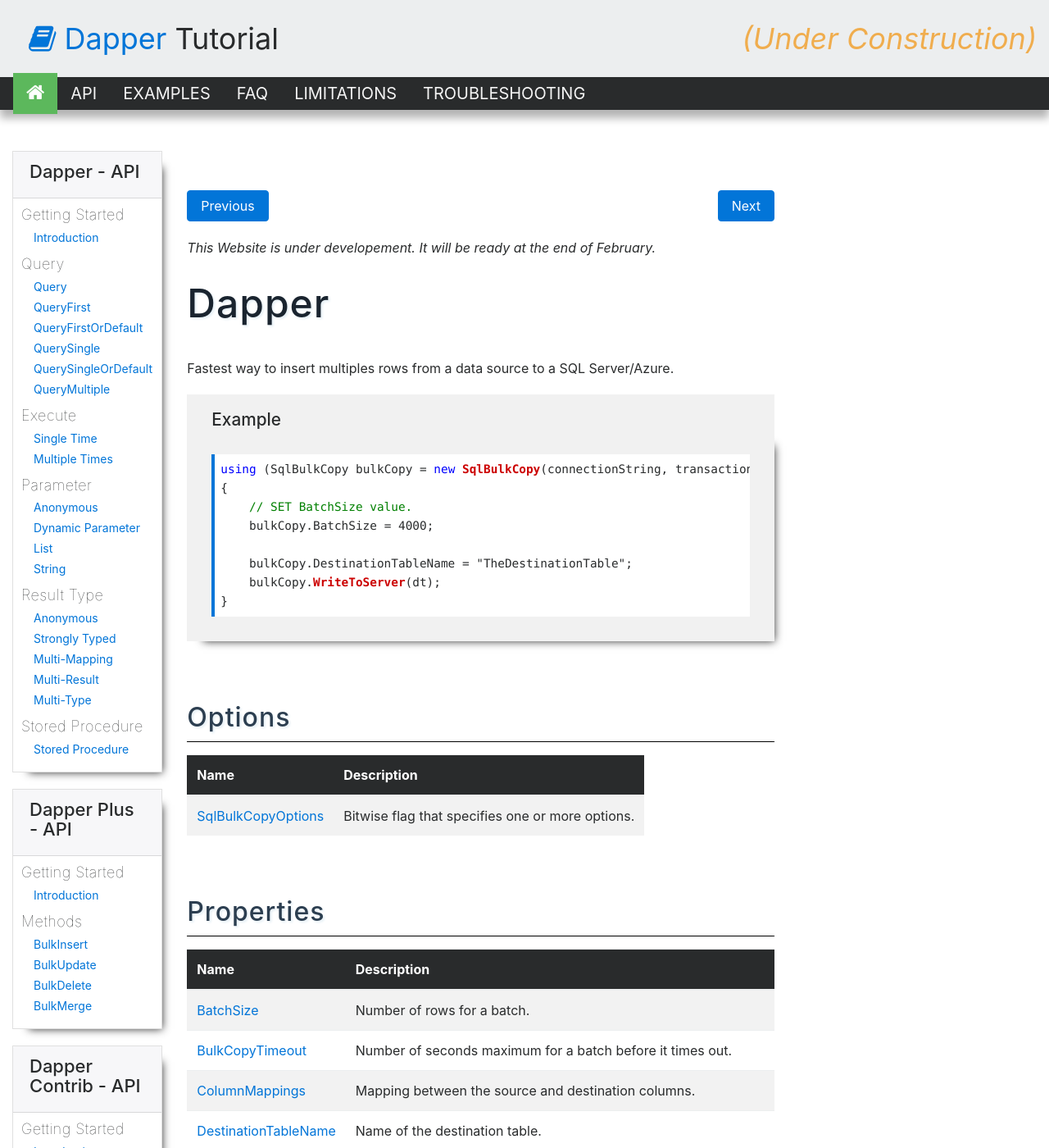
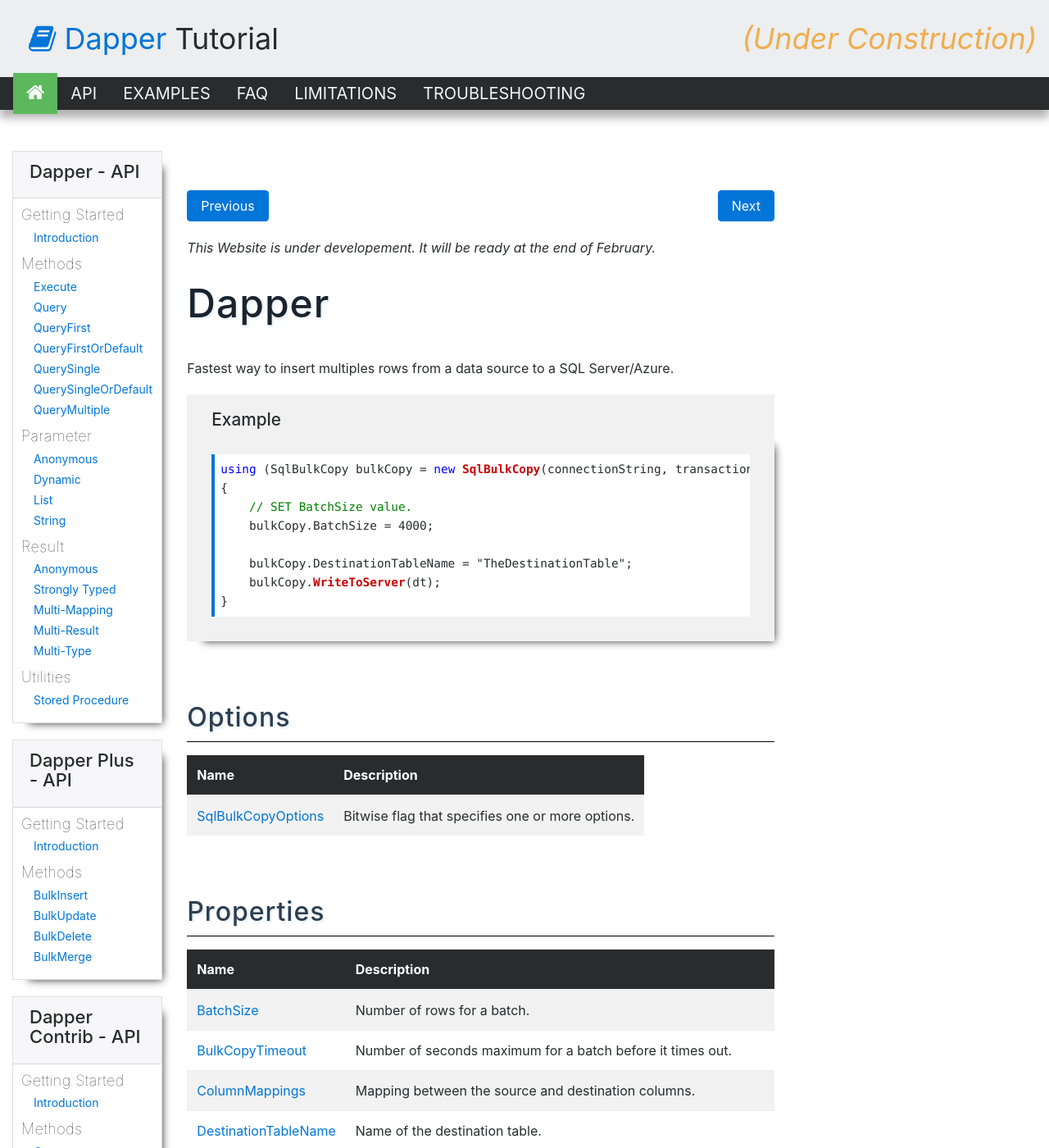
Before and after one commit to thiagopbarnabe/dapper-tutorial, a Jekyll site: the page built from docs/pages/api/dapper.md, in a window 1280 px wide and 1400 px high. Shown: the whole window at 82% size. Built offline with Jekyll 4.4.1, drawn with Linux system fonts in a browser that asks for light colours; nearby versions of some CDN libraries.

Commit message:
Update aside.html

```diff
--- a/docs/_includes/aside.html
+++ b/docs/_includes/aside.html
@@ -10,8 +10,9 @@
 			<li><a href="introduction">Introduction</a></li>
 		</ul>
 
-		<h4>Query</h4>
+		<h4>Methods</h4>
 		<ul>
+			<li><a href="execute">Execute</a></li>
 			<li><a href="query">Query</a></li>
 			<li><a href="queryfirst">QueryFirst</a></li>
 			<li><a href="queryfirstordefault">QueryFirstOrDefault</a></li>
@@ -20,21 +21,15 @@
 			<li><a href="querymultiple">QueryMultiple</a></li>
 		</ul>
 
-		<h4>Execute</h4>
-		<ul>
-			<li><a href="execute-single">Single Time</a></li>
-			<li><a href="execute-many">Multiple Times</a></li>
-		</ul>
-
 		<h4>Parameter</h4>
 		<ul>
 			<li><a href="parameter-anonymous">Anonymous</a></li>
-			<li><a href="parameter-dynamic">Dynamic Parameter</a></li>
+			<li><a href="parameter-dynamic">Dynamic</a></li>
 			<li><a href="parameter-list">List</a></li>
 			<li><a href="parameter-string">String</a></li>
 		</ul>
 
-		<h4>Result Type</h4>
+		<h4>Result</h4>
 		<ul>
 			<li><a href="result-anonymous">Anonymous</a></li>
 			<li><a href="result-strongly-typed">Strongly Typed</a></li>
@@ -43,7 +38,7 @@
 			<li><a href="result-multi-type">Multi-Type</a></li>
 		</ul>
 
-		<h4>Stored Procedure</h4>
+		<h4>Utilities</h4>
 		<ul>
 			<li><a href="stored-procedure">Stored Procedure</a></li>
 		</ul>
```
